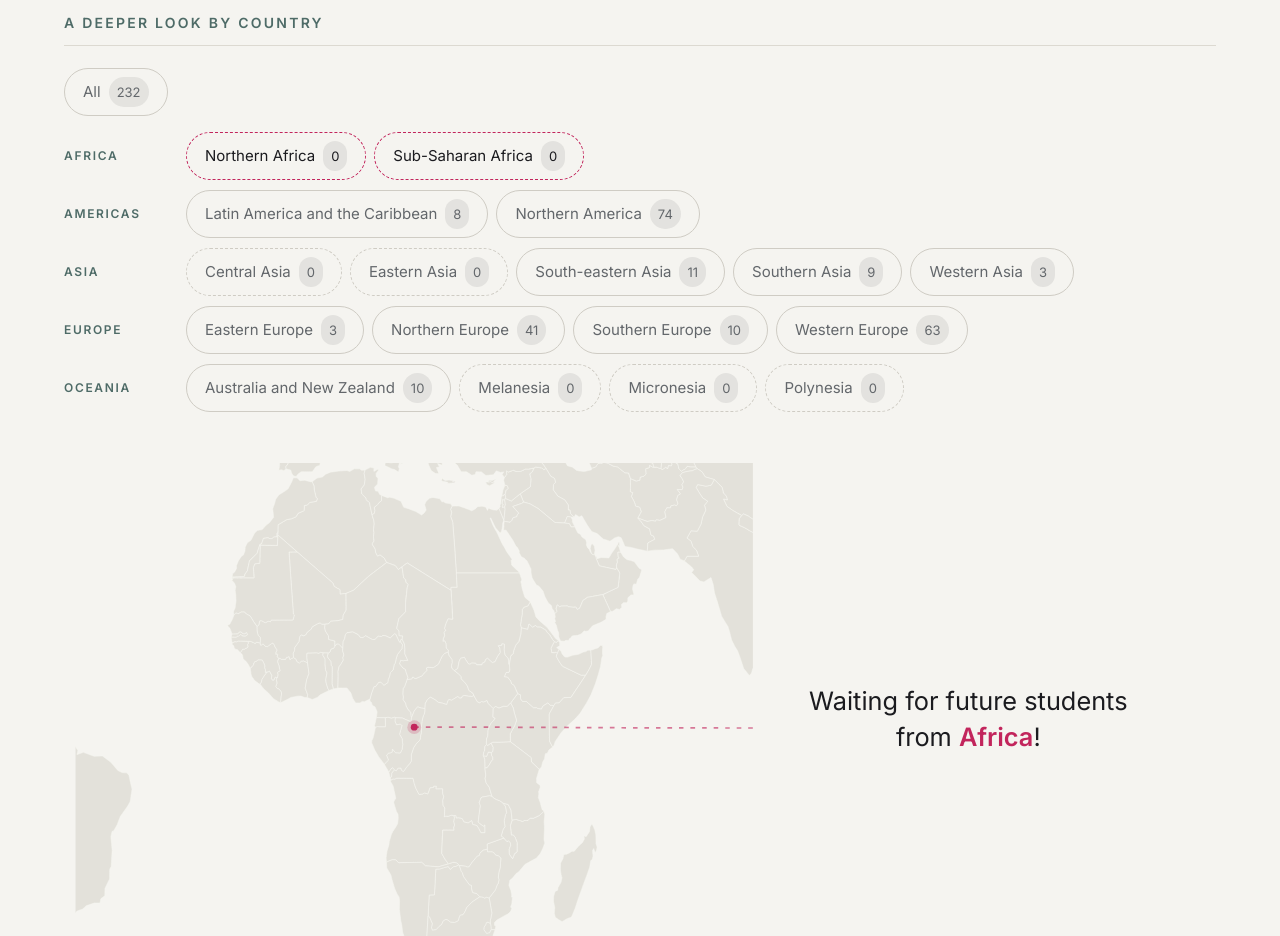
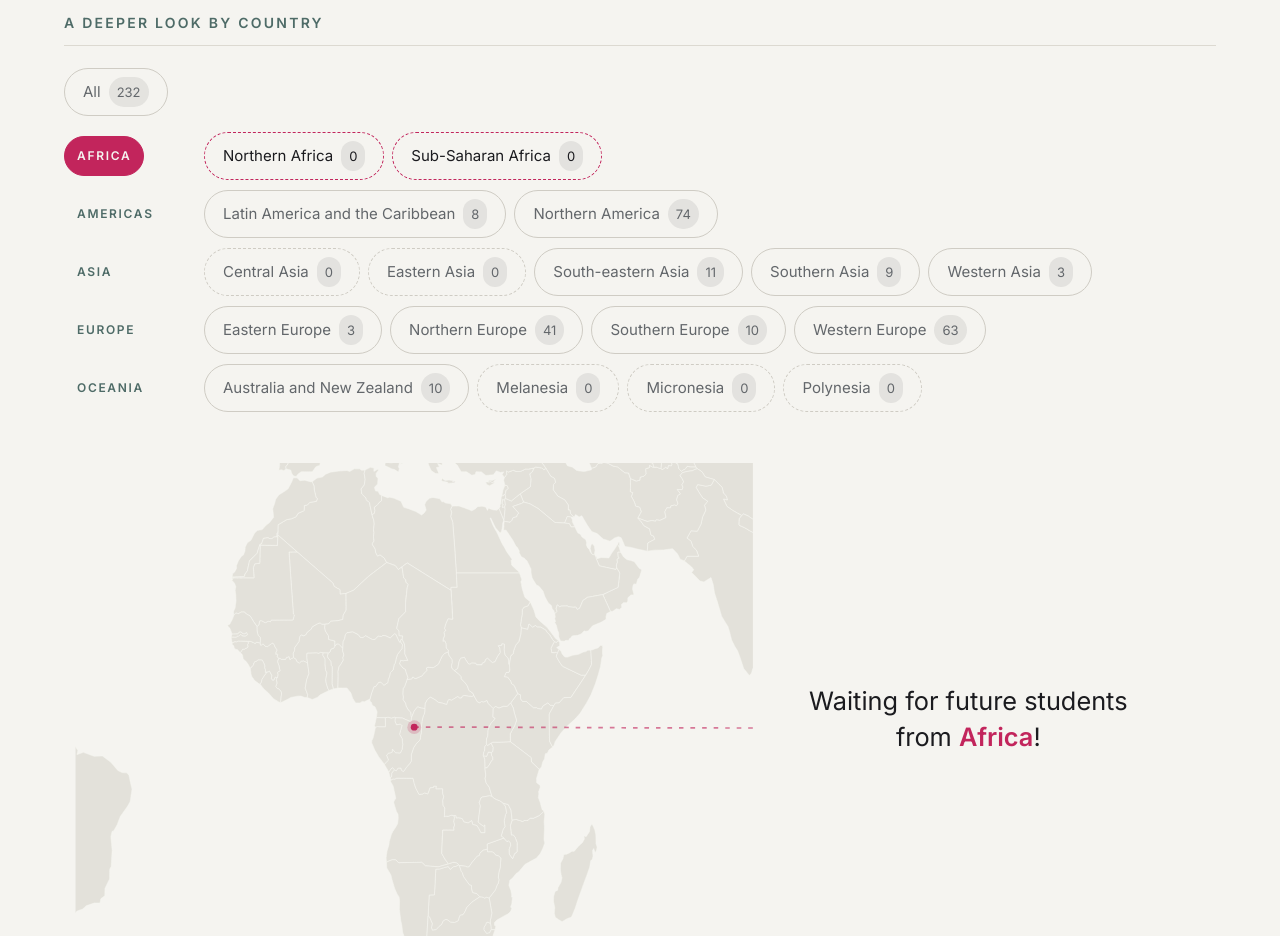
Before and after one commit to manuelam00/D3-loves-react-participants, a React (Vite) app: page / in a window 1280 px wide. Shown: the part 1180-2116 px from the top of the page. Built offline with nearby package versions, Linux system fonts and the light colour scheme.

Commit message:
Region buttons

```diff
--- a/src/App.jsx
+++ b/src/App.jsx
@@ -238,7 +238,18 @@ export default function App() {
 
           {REGIONS.map((region) => (
             <div key={region} className="subregion-row">
-              <span className="subregion-region">{region}</span>
+              {/* The region name is a button too: it selects the whole region */}
+              <button
+                className={
+                  selection.type === "region" && selection.name === region
+                    ? "region-button active"
+                    : "region-button"
+                }
+                aria-pressed={selection.type === "region" && selection.name === region}
+                onClick={() => toggle("region", region)}
+              >
+                {region}
+              </button>
               <div className="filter-buttons">
                 {SUBREGIONS_BY_REGION[region].map((sub) => {
                   const isActive = selection.type === "subregion" && selection.name === sub;
--- a/src/chart.css
+++ b/src/chart.css
@@ -577,7 +577,7 @@ html[data-theme="dark"] .theme-icon:nth-of-type(2) {
 
 .subregion-row {
   display: grid;
-  grid-template-columns: 110px 1fr;
+  grid-template-columns: 128px 1fr;
   align-items: center;
   gap: 12px;
 }
@@ -661,3 +661,36 @@ html[data-theme="dark"] .theme-icon:nth-of-type(2) {
   clip-path: inset(50%);
   white-space: nowrap;
 }
+
+/* Region names in the button grid: they look like labels, but are clickable */
+.region-button {
+  justify-self: start;
+  padding: 6px 12px;
+  border: 1px solid transparent;
+  border-radius: 999px;
+  background: transparent;
+  font: inherit;
+  font-size: 12px;
+  font-weight: 600;
+  letter-spacing: 0.14em;
+  text-transform: uppercase;
+  color: var(--teal);
+  cursor: pointer;
+  transition: background 0.15s, border-color 0.15s, color 0.15s;
+}
+
+.region-button:hover {
+  border-color: var(--button-border);
+  color: var(--text);
+}
+
+.region-button.active {
+  background: var(--accent);
+  border-color: var(--accent);
+  color: var(--bg);
+}
+
+.region-button:focus-visible {
+  outline: 2px solid var(--accent);
+  outline-offset: 2px;
+}
```
